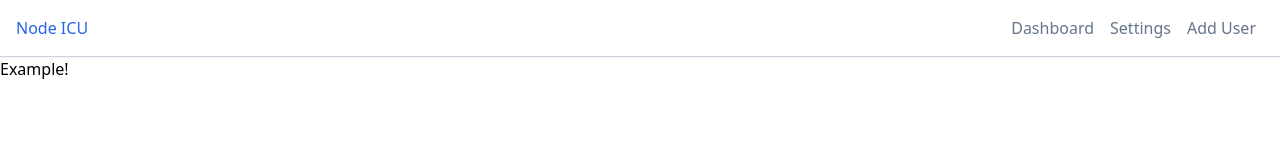
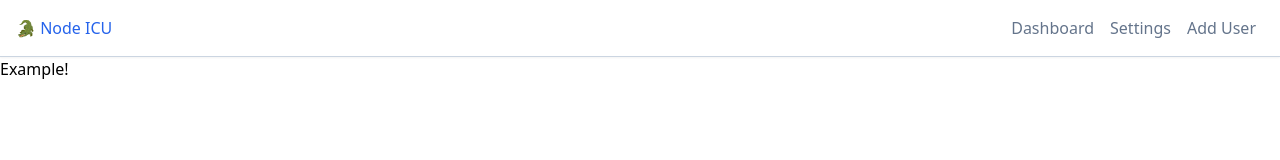
Before and after one commit to joshual55/iot_project, a Vue app in the folder face-id-dashboard/: page / in a window 1280 px wide. Shown: the top 160 px of the page. Built offline with nearby package versions, Linux system fonts and the light colour scheme.

Commit message:
Add branding

```diff
--- a/face-id-dashboard/src/components/Navbar.vue
+++ b/face-id-dashboard/src/components/Navbar.vue
@@ -1,6 +1,6 @@
 <template>
   <div class="navbar-component">
-    <h4 class="font-medium text-blue-600">Node ICU</h4>
+    <h4 class="font-medium text-blue-600">🐊 Node ICU</h4>
     <ul class="navbar-nav">
       <li><router-link to="/">Dashboard</router-link></li>
       <li><router-link to="/">Settings</router-link></li>
```
